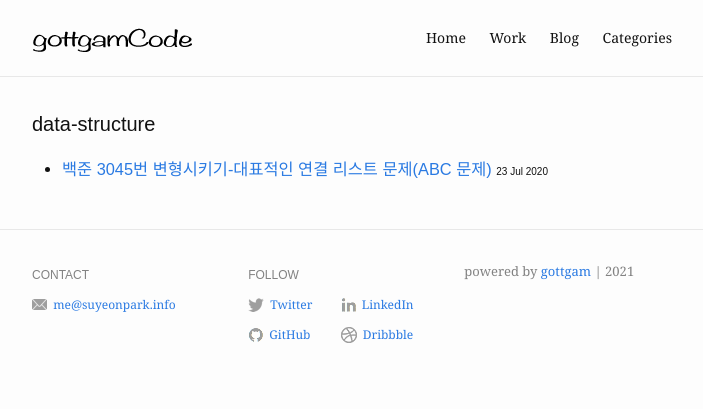
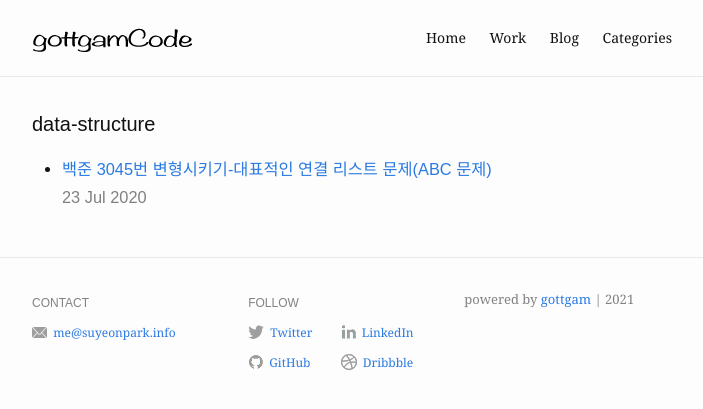
Before and after one commit to gottgam/gottgam.github.io, a Jekyll site: the page built from category/data-structure.md, in a window 1280 px wide. Shown: the top 409 px of the page, without its empty margins (288-991 px from the left). Built offline with Jekyll 4.4.1, drawn with Linux system fonts in a browser that asks for light colours.

Commit message:
Update category.html

```diff
--- a/_layouts/category.html
+++ b/_layouts/category.html
@@ -20,7 +20,7 @@
                     <a href="{{ site.baseurl }}{{ post.url }}">
                       {{ post.title }}
                     </a>
-                    <small style="font-size:10px">{{ post.date | date_to_string  }}</small>
+                    <p style="color:gray";"font-size:10px">{{ post.date | date_to_string  }}</p>
                   </h3>
                 </li>
               {% endfor %}
```
